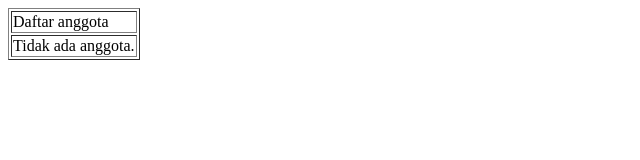
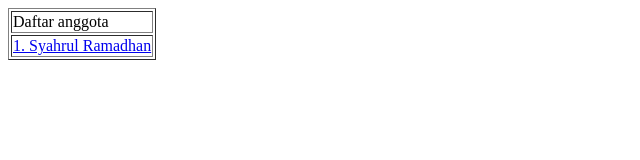
Before and after one commit to kaslanaaa/STIK2018-2025-6-RecycleItRight, a plain HTML site: page index.html in a window 1280 px wide. Shown: the whole page, without its empty margins (0-640 px from the left). Drawn offline with Linux system fonts and the light colour scheme.

Commit message:
Update index.html

```diff
--- a/index.html
+++ b/index.html
@@ -6,7 +6,7 @@
     <body>
       <table border=”0”>
         <tr><td>Daftar anggota</td></tr>
-        <tr><td>Tidak ada anggota.</td></tr>
+        <tr><td> <a href="2304111010023.html">1. Syahrul Ramadhan</a></td></tr>
       </table>
     </body>
 </html>
```
